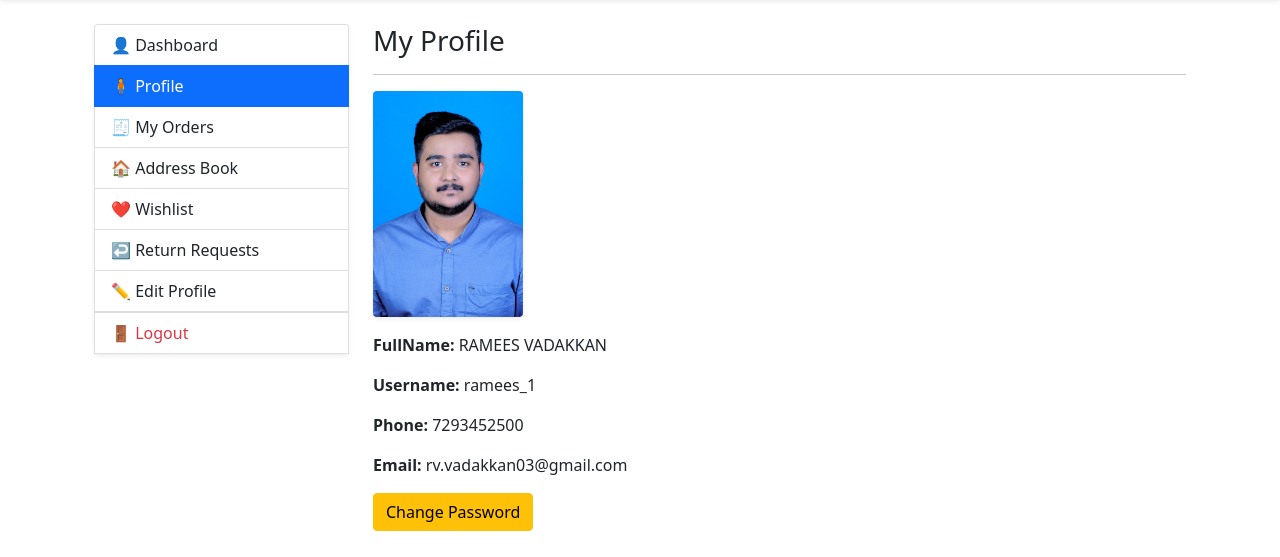
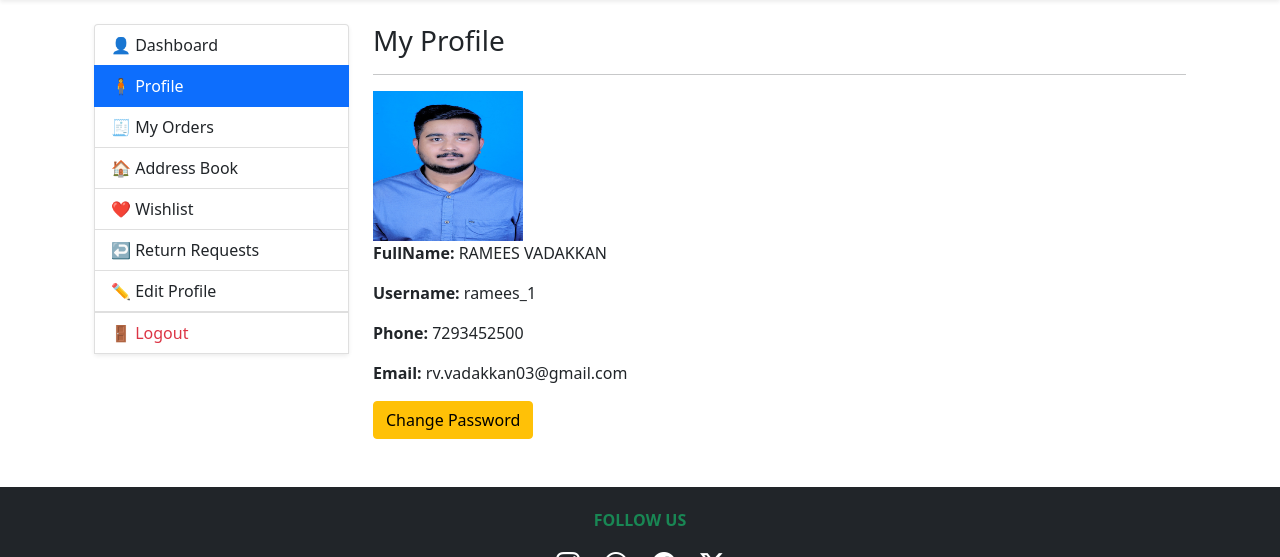
Before and after one commit to rameesvadakkan/techmart-ecommerce, a Django app: page /userpanel/profile/ in a window 1280 px wide. Shown: the part 77-634 px from the top of the page. Run offline with Django 5.2, Linux system fonts and the light colour scheme; the first user in the database is signed in; data comes from the database, SQL or seed files in the repository.

Commit message:
profile img

```diff
--- a/userpanel/templates/userpanel/profile.html
+++ b/userpanel/templates/userpanel/profile.html
@@ -1,9 +1,14 @@
 {% extends "userpanel/base_userpanel.html" %}
+{% load static %}
 
 {% block user_content %}
 <h3>My Profile</h3>
 <hr>
-<img src="{{ request.user.profile.profile_image.url }}" width="150" class="rounded shadow-sm mb-3">
+{% if user.profile.profile_image %}
+    <img src="{{ user.profile.profile_image.url }}" alt="Profile Image" width="150" height="150">
+{% else %}
+    <img src="{% static 'images/default-avatar.png' %}" alt="Default Avatar">
+{% endif %}
 <p><strong>FullName: </strong> {{ request.user.get_full_name }}</p>
 <p><strong>Username: </strong> {{ request.user.username }}</p>
 <p><strong>Phone: </strong> {{ request.user.profile.phone }}</p>
```
Also changed, not shown: db.sqlite3.
